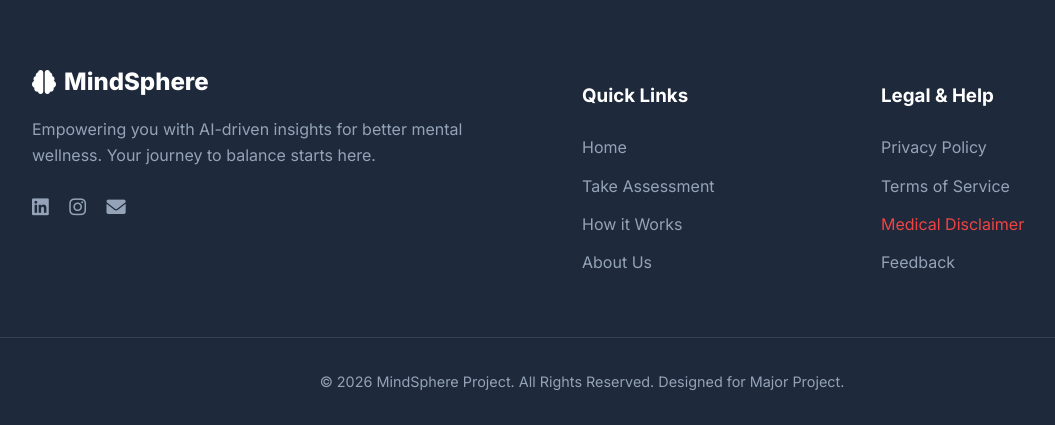
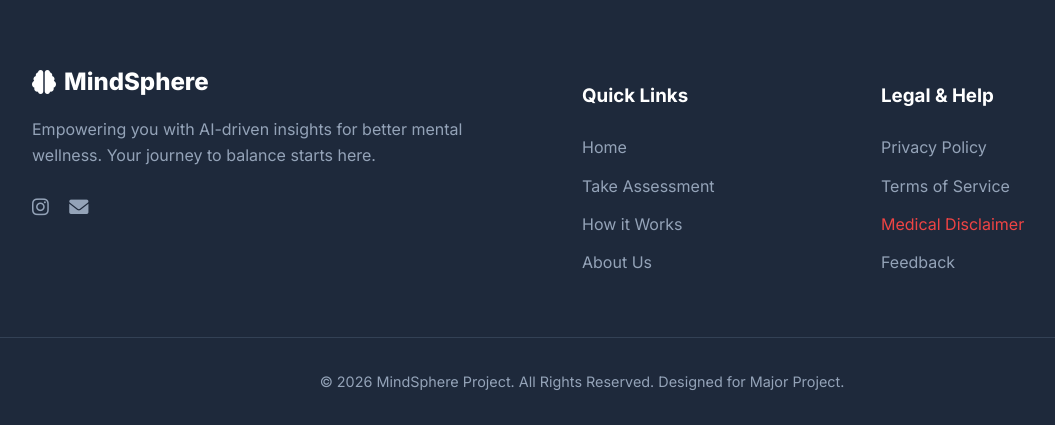
Before and after one commit to piyushb03/Mind-Sphere, a Flask app: page /history in a window 1280 px wide. Shown: the part 617-1042 px from the top of the page, without its empty margins (58-1113 px from the left). Run offline with Flask 3, Linux system fonts and the light colour scheme; the visitor is signed in with stand-in values (Sample User, id 1); data that the repository does not hold is empty.

Commit message:
Change Instagram link to Mindsphere account
Updated social media links in the footer.

```diff
--- a/templates/base.html
+++ b/templates/base.html
@@ -62,8 +62,7 @@
                 </div>
                 <p>Empowering you with AI-driven insights for better mental wellness. Your journey to balance starts here.</p>
                 <div class="social-links" style="margin-top: 1.5rem;">
-                    <a href="https://www.linkedin.com/in/piyush-baghel/"><i class="fab fa-linkedin"></i></a>
-                    <a href="https://www.instagram.com/piyushbaghel03/"><i class="fab fa-instagram"></i></a>
+                    <a href="https://www.instagram.com/mindsphere_org/"><i class="fab fa-instagram"></i></a>
                     <a href="mailto:mindsphere.work@gmail.com"><i class="fas fa-envelope"></i></a>
                 </div>
             </div>
```
